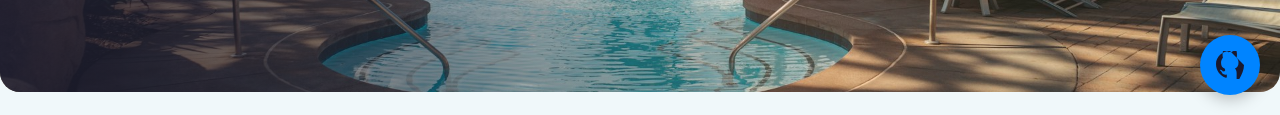
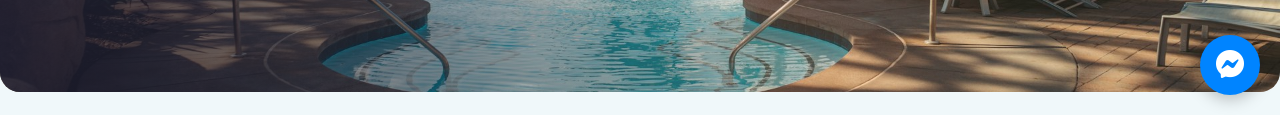
Before and after one commit to wildcard-f8/pablo-paraiso, a plain HTML site: page index.html in a window 1280 px wide. Shown: the part 685-800 px from the top of the page. Drawn offline with nearby package versions, Linux system fonts and the light colour scheme.

Commit message:
Fix: replace Facebook 'f' logo SVG with proper bi-messenger icon (official Messenger logo)

```diff
--- a/index.html
+++ b/index.html
@@ -1823,9 +1823,7 @@
      target="_blank" rel="noopener"
      class="fb-bubble"
      title="Chat on Messenger">
-    <svg xmlns="http://www.w3.org/2000/svg" width="28" height="28" viewBox="0 0 24 24" fill="currentColor">
-      <path d="M12 0C5.38 0 0 4.93 0 11.09 0 16.74 3.55 21.21 8.44 22.95c.62.11.85-.27.85-.59 0-.29-.01-1.23-.02-2.23-3.42.75-4.14-1.46-4.14-1.46-.56-1.42-1.37-1.8-1.37-1.8-1.12-.77.08-.75.08-.75 1.25.09 1.91 1.29 1.91 1.29 1.1.19 1.72.13 2.15-.87 0-.19-.29-1.23-.52-1.52-1.81-.61-3.06-2.08-3.06-4.95 0-1.72.61-3.13 1.64-4.24-.16-.61-.71-3.07.15-6.41 0 0 1.35-.44 4.45 1.68.39-.11.81-.17 1.23-.17.42 0 .84.06 1.25.17 3.11-2.12 4.45-1.68 4.45-1.68.86 3.34.31 5.8 0.16 6.41 1.03.94 1.64 2.35 1.64 4.24 0 2.88-1.25 4.33-3.07 4.93.78.66 1.47 1.94 1.47 3.91 0 3.52-.01 6.37-.01 7.25 0 .26.16.56.87.47C20.92 22.14 24 17.51 24 12.09c-5.97-12.09-13.02-12.09z"></path>
-    </svg>
+    <i class='bi bi-messenger' style='font-size: 28px; color: #fff;'></i>
   </a>
 
   <!-- Always-visible fallback bubble styling -->
@@ -1844,6 +1842,7 @@
     box-shadow: 0 4px 16px rgba(0, 0, 0, 0.25);
     z-index: 9999;
     text-decoration: none;
+    color: #fff;
     transition: transform 0.2s ease, box-shadow 0.2s ease;
   }
   .fb-bubble:hover {
```
